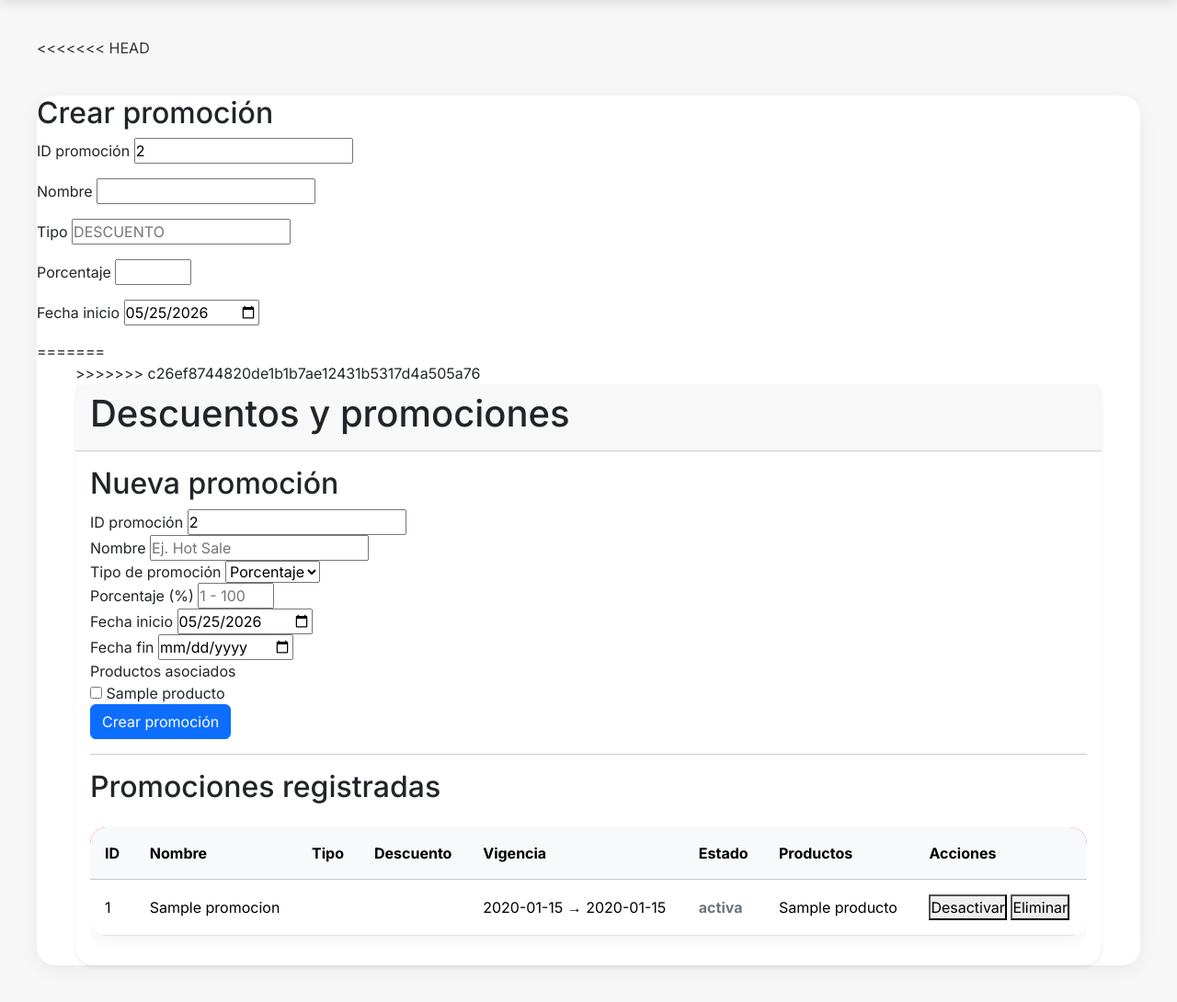
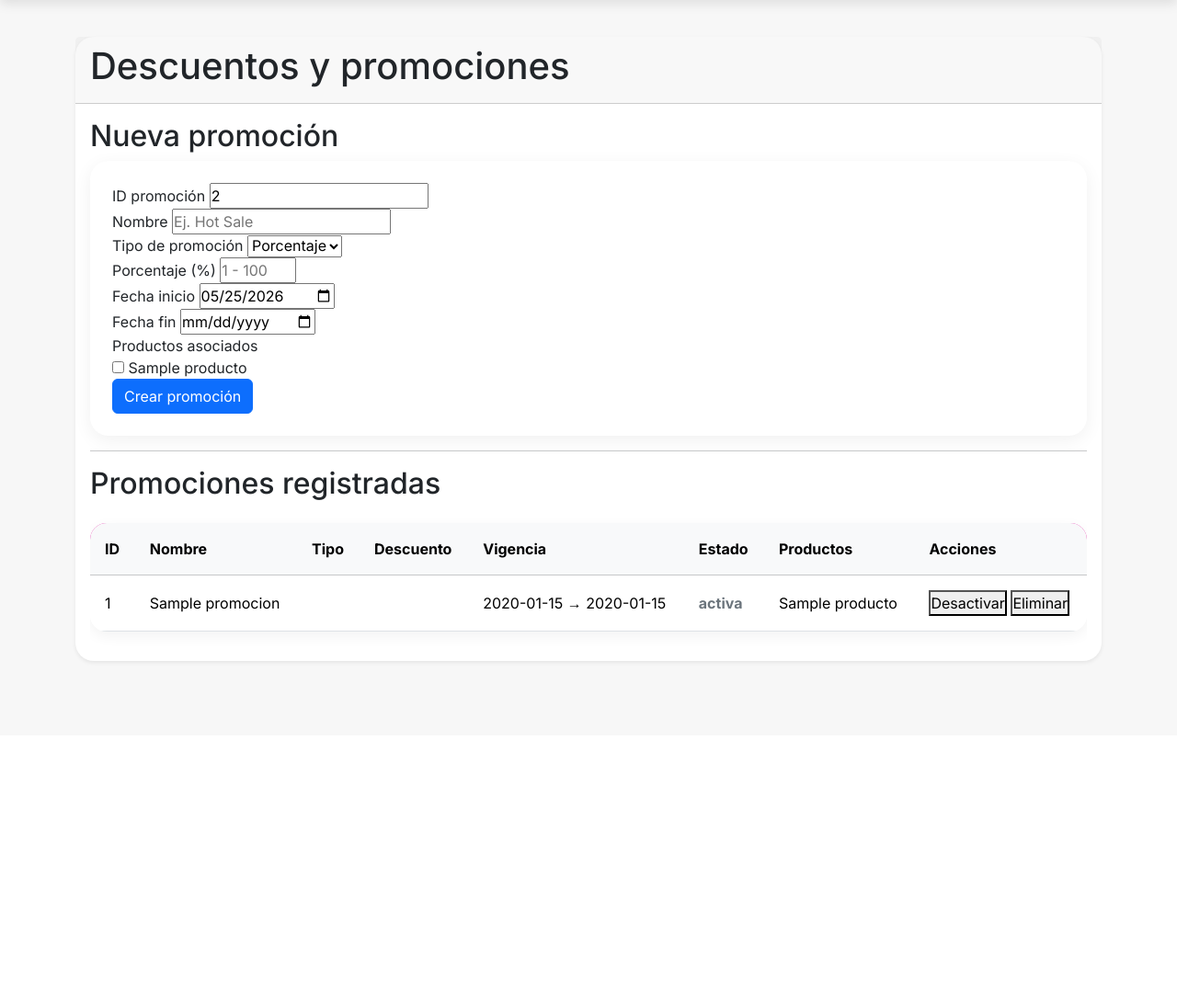
Before and after one commit to marianoC31/liverpool, a PHP site: page /liverpool_IU/promociones.php in a window 1280 px wide. Shown: the part 76-1166 px from the top of the page at 92% size. After the commit the page ends 798 px from the top, so only its background shows below. Run offline with PHP 8.4, Linux system fonts and the light colour scheme; tables that the repository leaves empty hold one stand-in row (values such as "Sample post"); some libraries are stand-ins or nearby versions.

```diff
--- a/liverpool_IU/promociones.php
+++ b/liverpool_IU/promociones.php
@@ -42,7 +42,6 @@ if ($_SERVER['REQUEST_METHOD'] === 'POST') {
             if (strtotime($fecha_fin) < strtotime($fecha_inicio))
                 throw new Exception("La fecha fin no puede ser menor a la fecha inicio.");
 
-            // Si es porcentaje, validar %
             if ($tipo === 'PORCENTAJE') {
 
                 if ($porcentaje < 1 || $porcentaje > 100)
@@ -53,11 +52,6 @@ if ($_SERVER['REQUEST_METHOD'] === 'POST') {
                 // 2X1  no usan porcentaje
                 $porcentaje = 0;
             }
-
-            //no es necesario
-            /*
-            if (empty($productos))
-                throw new Exception("Selecciona al menos un producto.");*/
 
 
             $stmt = $pdo->prepare("
@@ -218,29 +212,7 @@ foreach ($relaciones as $r) {
 
 <div class="body-inv">
 
-<<<<<<< HEAD
-    <div class="card">
-        <h2>Crear promoción</h2>
-        <form method="POST">
-            <input type="hidden" name="accion" value="crear">
-            <p>ID promoción
-                <input type="number" name="id_promo" value="<?= $max_id ?>" required>
-            </p>
-            <p>Nombre
-                <input type="text" name="nombre" required>
-            </p>
-            <p>Tipo
-                <input type="text" name="tipo" placeholder="DESCUENTO" required>
-            </p>
-            <p>Porcentaje
-                <input type="number" name="porcentaje" min="1" max="100" required>
-            </p>
-            <p>Fecha inicio
-                <input type="date" name="fecha_inicio" value="<?= date('Y-m-d') ?>" required>
-            </p>
-=======
     <main class="container wide">
->>>>>>> c26ef8744820de1b1b7ae12431b5317d4a505a76
 
         <div class="card shadow-sm">
 
```
Also changed, not shown: liverpool_IU/compras.php (+2 -8 lines).
